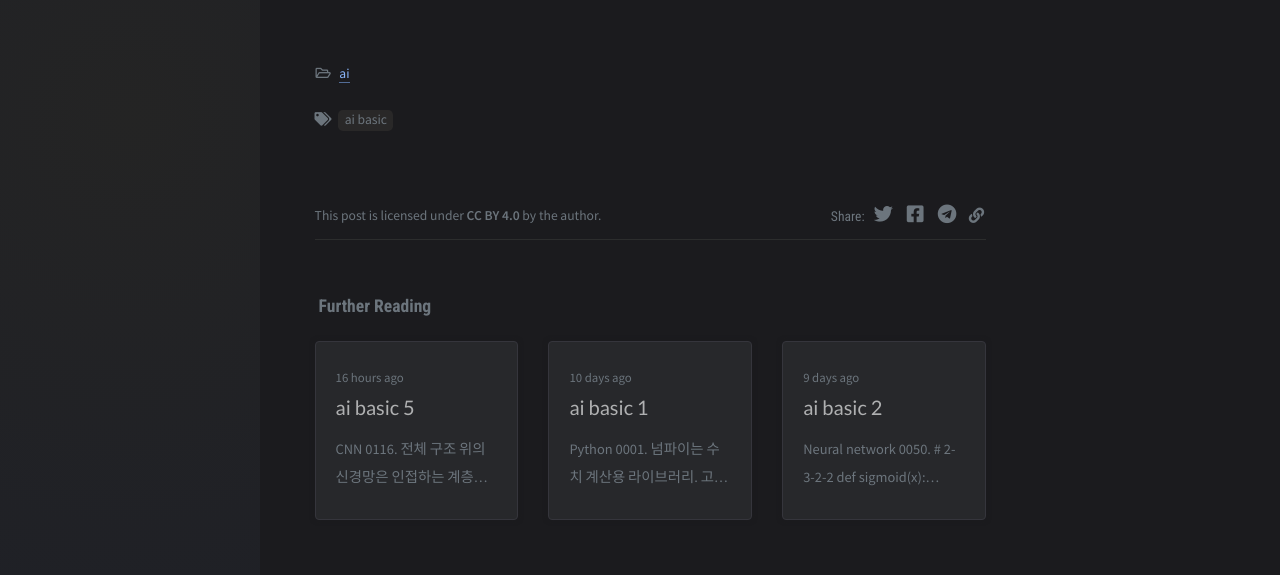
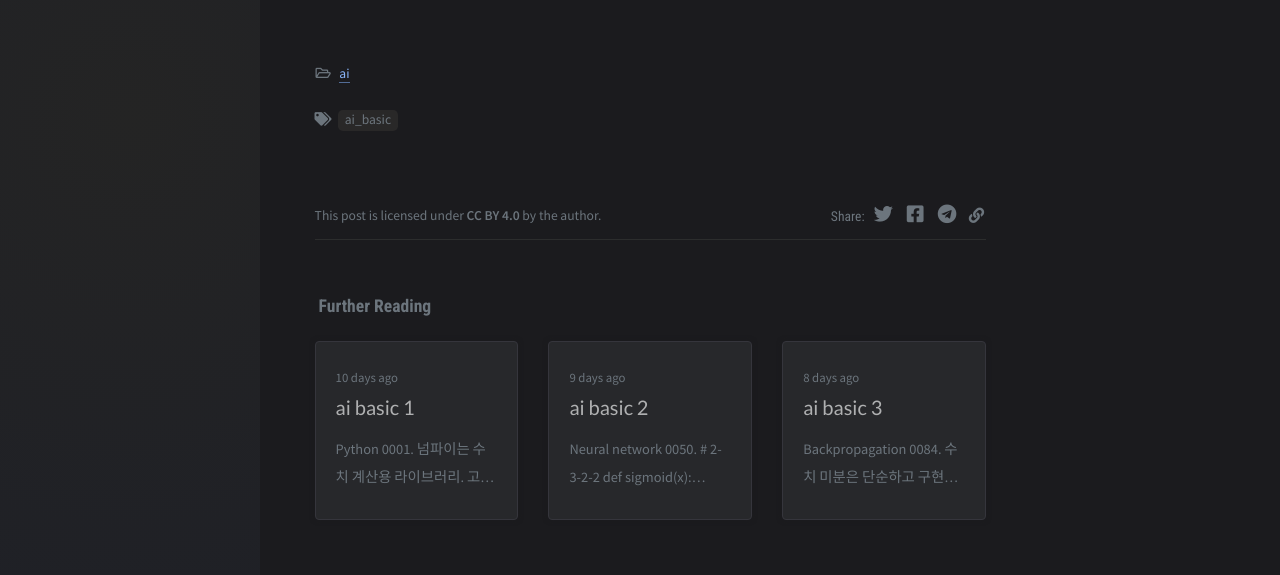
Before and after one commit to cym-2/cym-2.github.io, a Jekyll site: the page built from _posts/2021-01-17-ab4.md, in a window 1280 px wide and 1400 px high, scrolled down 7598 px. Shown: the part 581-1156 px from the top of the window. Built offline with Jekyll 4.4.1, drawn with Linux system fonts in a browser that asks for light colours; nearby versions of some CDN libraries; comment, search, counter and statistics services are not loaded; some of the changed text lies outside the part shown.

Commit message:
Update 2021-01-17-ab4.md

```diff
--- a/_posts/2021-01-17-ab4.md
+++ b/_posts/2021-01-17-ab4.md
@@ -3,7 +3,7 @@ title: ai basic 4
 author: CYM
 date: 2021-01-17 22:00:00
 categories: [ai]
-tags: [ai basic]
+tags: [ai_basic]
 ---
 
 # Learning-related skills
```
